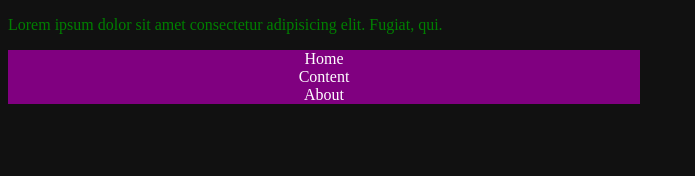
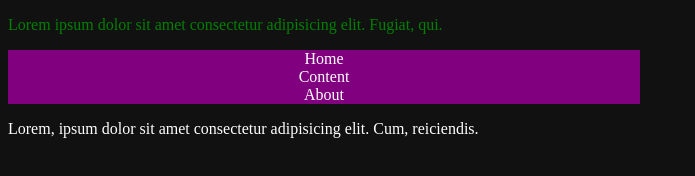
Before and after one commit to Hossein12Hosseini/mahdi, a plain HTML site: page index.html in a window 1280 px wide. Shown: the whole page, without its empty margins (0-695 px from the left). Drawn offline with Linux system fonts and the light colour scheme.

Commit message:
footer create

```diff
--- a/index.html
+++ b/index.html
@@ -18,5 +18,8 @@
             <div class="col">About</div>
         </div>
     </div>
+    <footer>
+        <p>Lorem, ipsum dolor sit amet consectetur adipisicing elit. Cum, reiciendis.</p>
+    </footer>
 </body>
 </html>
```
